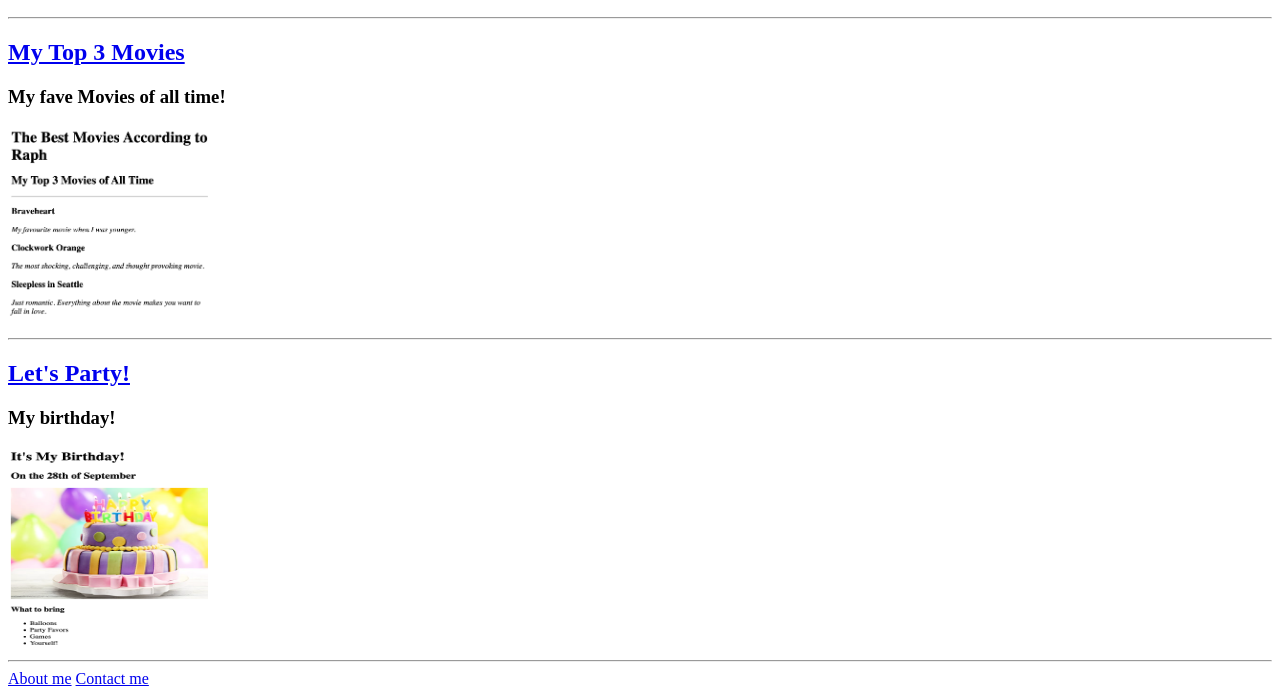
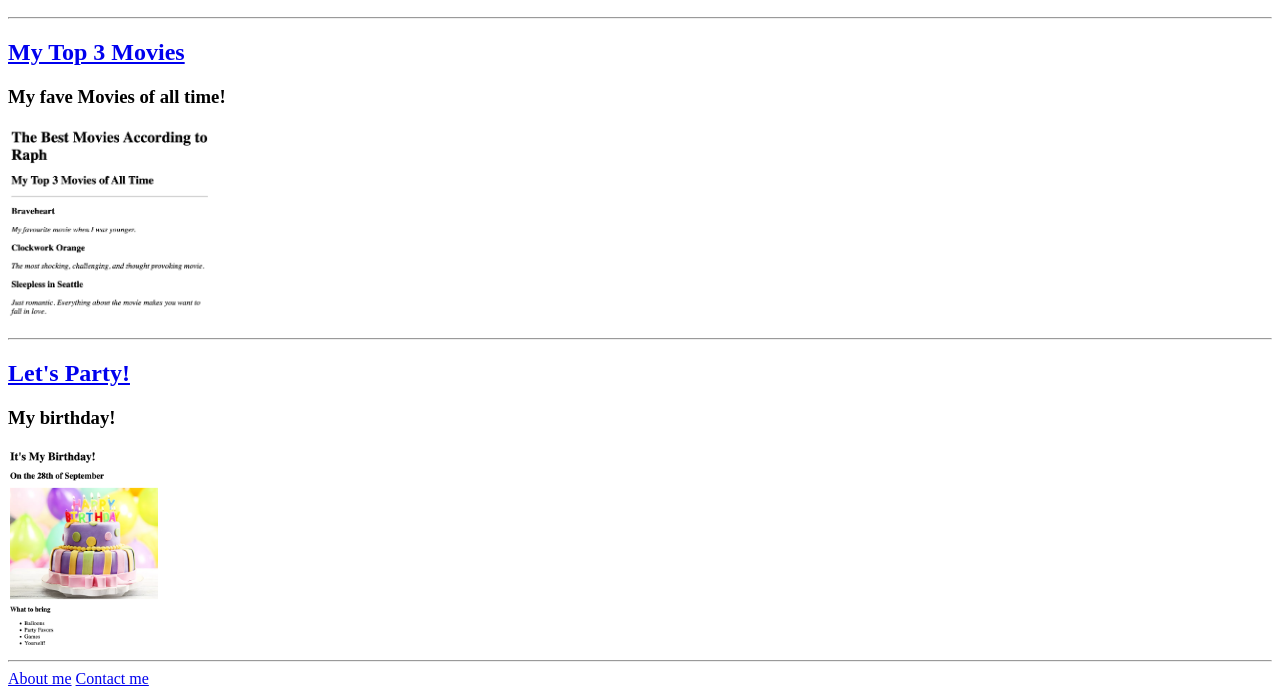
Before and after one commit to Raphliloc/html-portfolio, a plain HTML site: page index.html in a window 1280 px wide. Shown: the part 110-806 px from the top of the page. Drawn offline with Linux system fonts and the light colour scheme.

Commit message:
Update index.html

```diff
--- a/index.html
+++ b/index.html
@@ -19,7 +19,7 @@
 
 <a href="./public/birthday-invite.html"><h2>Let's Party!</h2></a>
 <h3>My birthday!</h3>
-<a href="./public/birthday-invite.html"><img  src="./assets/images/Birthdayinvite.png" width="200" height="200"alt="Birthday cake with candles"/></a>
+<a href="./public/birthday-invite.html"><img  src="./assets/images/Birthdayinvite.png" width="150" height="200"alt="Birthday cake with candles"/></a>
 <hr />
 
 <a href="./public/about.html">About me</a>
```
